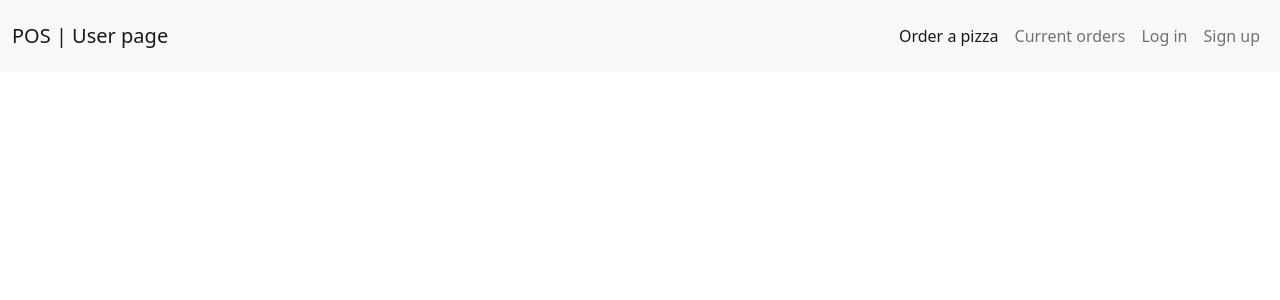
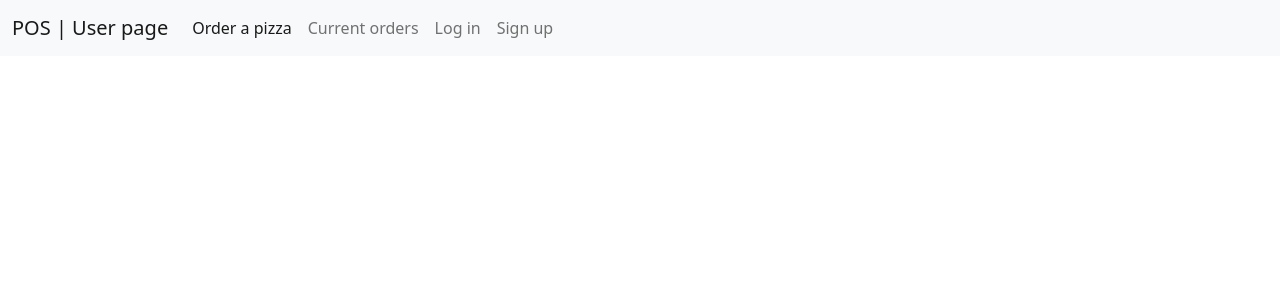
Before and after one commit to denis-liholet/POS, a Flask app: page /base in a window 1280 px wide. Shown: the top 300 px of the page. Run offline with Flask 2, Linux system fonts and the light colour scheme.

Commit message:
add template changes

```diff
--- a/templates/base_user.html
+++ b/templates/base_user.html
@@ -15,7 +15,7 @@
                 aria-controls="navbarSupportedContent" aria-expanded="false" aria-label="Toggle navigation">
             <span class="navbar-toggler-icon"></span>
         </button>
-        <div class="navbar" id="navbarSupportedContent">
+        <div class="collapse navbar-collapse" id="navbarSupportedContent">
             <ul class="navbar-nav me-auto mb-2 mb-lg-0">
                 <li class="nav-item">
                     <a class="nav-link active" aria-current="page" href="{{ url_for('pizza_list') }}">Order a pizza</a>
```
